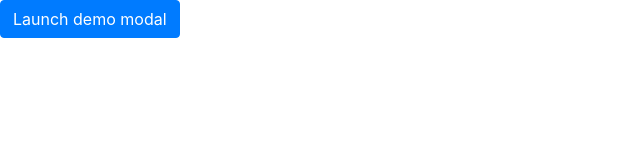
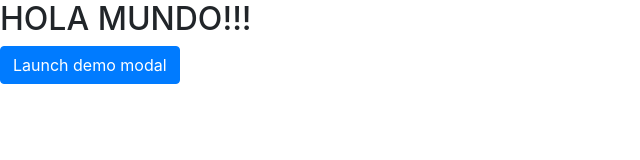
Before and after one commit to steven97cr/Galeria, a plain HTML site: page index.html in a window 1280 px wide. Shown: the whole page, without its empty margins (0-640 px from the left). Drawn offline with nearby package versions, Linux system fonts and the light colour scheme.

Commit message:
Agregar Hola Mundo h2

```diff
--- a/index.html
+++ b/index.html
@@ -13,6 +13,7 @@
 </head>
 
 <body>
+    <h2>HOLA MUNDO!!!</h2>
     <!-- Button trigger modal -->
     <button type="button" class="btn btn-primary" data-toggle="modal" data-target="#exampleModal">
     Launch demo modal
```
